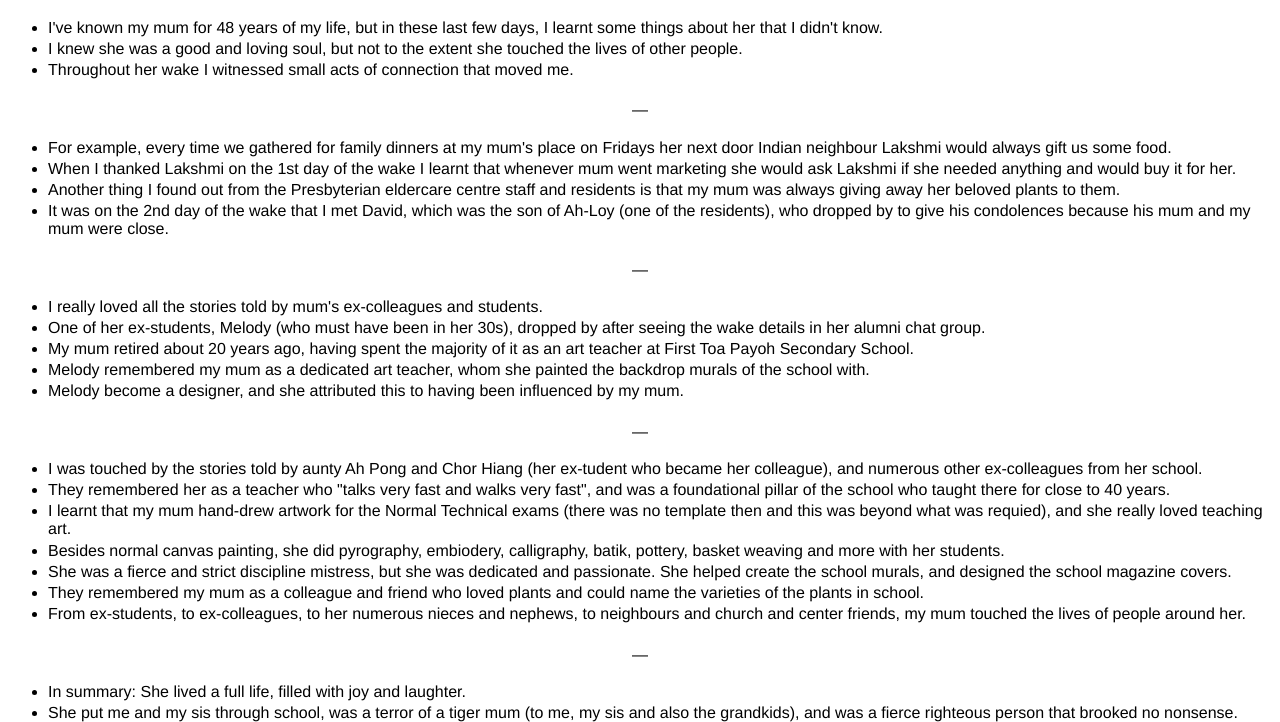
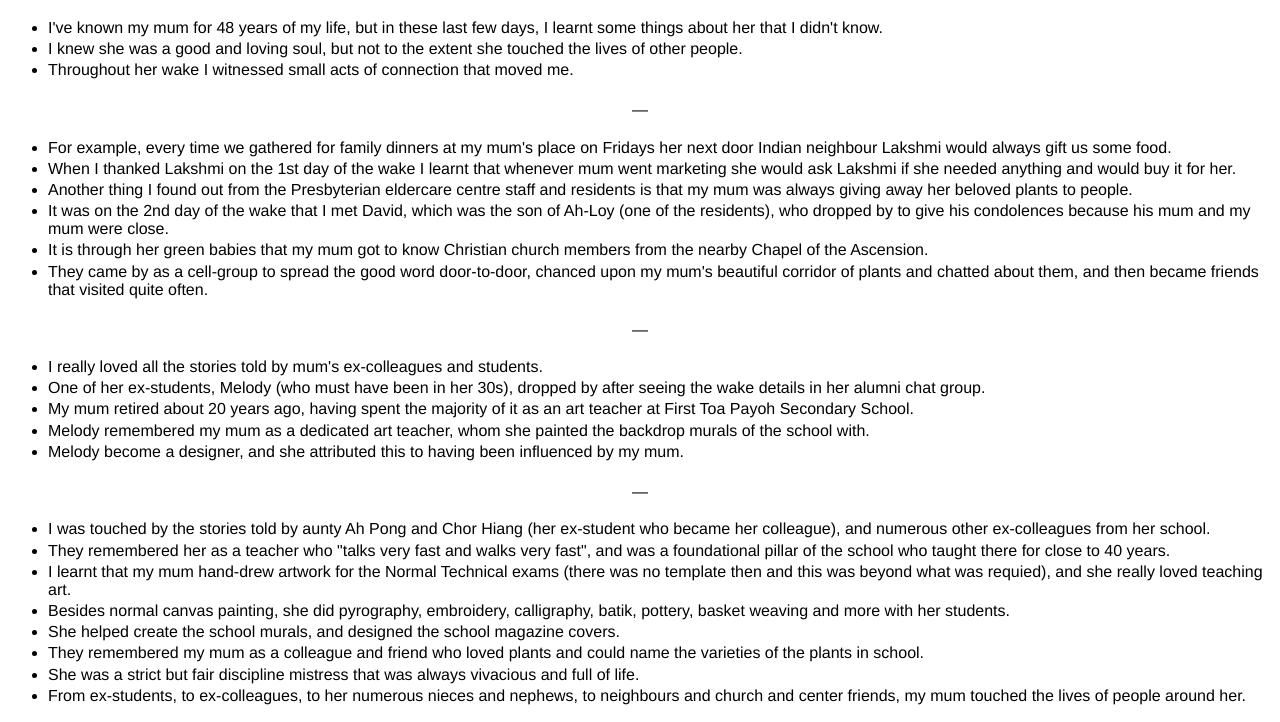
Before and after one commit to Chi-Loong/speech, a plain HTML site: page eulogy.html in a window 1280 px wide. Shown: the part 44-766 px from the top of the page. Drawn offline with Linux system fonts and the light colour scheme.

Commit message:
Update eulogy.html

```diff
--- a/eulogy.html
+++ b/eulogy.html
@@ -39,8 +39,10 @@
 <li>For example, every time we gathered for family dinners at my mum's place on Fridays her next door Indian neighbour Lakshmi would always
 gift us some food.</li>
 <li>When I thanked Lakshmi on the 1st day of the wake I learnt that whenever mum went marketing she would ask Lakshmi if she needed anything and would buy it for her.</li>
-<li>Another thing I found out from the Presbyterian eldercare centre staff and residents is that my mum was always giving away her beloved plants to them.</li>
+<li>Another thing I found out from the Presbyterian eldercare centre staff and residents is that my mum was always giving away her beloved plants to people.</li>
 <li>It was on the 2nd day of the wake that I met David, which was the son of Ah-Loy (one of the residents), who dropped by to give his condolences because his mum and my mum were close.</li>
+<li>It is through her green babies that my mum got to know Christian church members from the nearby Chapel of the Ascension.</li>
+<li>They came by as a cell-group to spread the good word door-to-door, chanced upon my mum's beautiful corridor of plants and chatted about them, and then became friends that visited quite often. </li>
 </ul>
 
 <div class="divider">&mdash;</div>
@@ -57,12 +59,13 @@ gift us some food.</li>
 <div class="divider">&mdash;</div>
 
 <ul>
-<li>I was touched by the stories told by aunty Ah Pong and Chor Hiang (her ex-tudent who became her colleague), and numerous other ex-colleagues from her school.</li>
+<li>I was touched by the stories told by aunty Ah Pong and Chor Hiang (her ex-student who became her colleague), and numerous other ex-colleagues from her school.</li>
 <li>They remembered her as a teacher who "talks very fast and walks very fast", and was a foundational pillar of the school who taught there for close to 40 years.</li>
 <li>I learnt that my mum hand-drew artwork for the Normal Technical exams (there was no template then and this was beyond what was requied), and she really loved teaching art.</li>
-<li>Besides normal canvas painting, she did pyrography, embiodery, calligraphy, batik, pottery, basket weaving and more with her students.</li>
-<li>She was a fierce and strict discipline mistress, but she was dedicated and passionate. She helped create the school murals, and designed the school magazine covers.</li>
+<li>Besides normal canvas painting, she did pyrography, embroidery, calligraphy, batik, pottery, basket weaving and more with her students.</li>
+<li>She helped create the school murals, and designed the school magazine covers.</li>
 <li>They remembered my mum as a colleague and friend who loved plants and could name the varieties of the plants in school.</li>
+<li>She was a strict but fair discipline mistress that was always vivacious and full of life.</i>
 <li>From ex-students, to ex-colleagues, to her numerous nieces and nephews, to neighbours and church and center friends, my mum touched the lives of people around her.</li>
 </ul>
 
```
